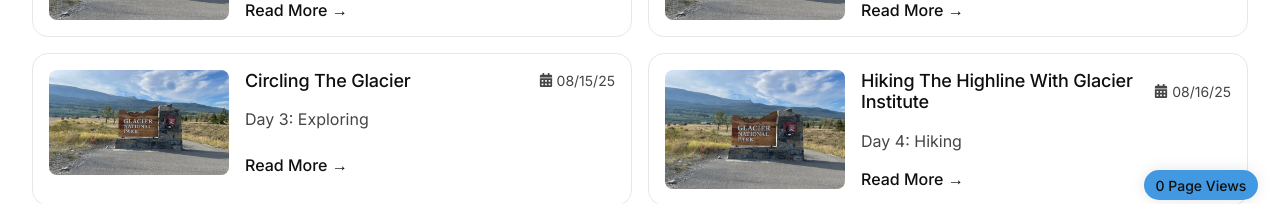
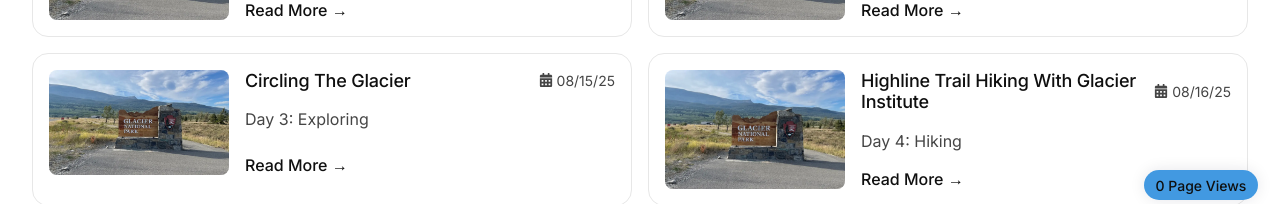
Before and after one commit to Timbaines/highline-tales, a React (Vite) app: page /blog in a window 1280 px wide. Shown: the part 578-782 px from the top of the page. Built offline with nearby package versions, Linux system fonts and the light colour scheme; no server answers.

Commit message:
chore: update blog title in `blogData.js` for clarity and consistency

```diff
--- a/src/data/blogData.js
+++ b/src/data/blogData.js
@@ -76,7 +76,7 @@ export const blogData = [
     },
     {
         id: 4,
-        title: "Hiking The Highline With Glacier Institute",
+        title: "Highline Trail Hiking With Glacier Institute",
         subtitle: "TRIP PLANNING",
         author: "Sarah & Tim Baines",
         date: "08/16/25",
```
